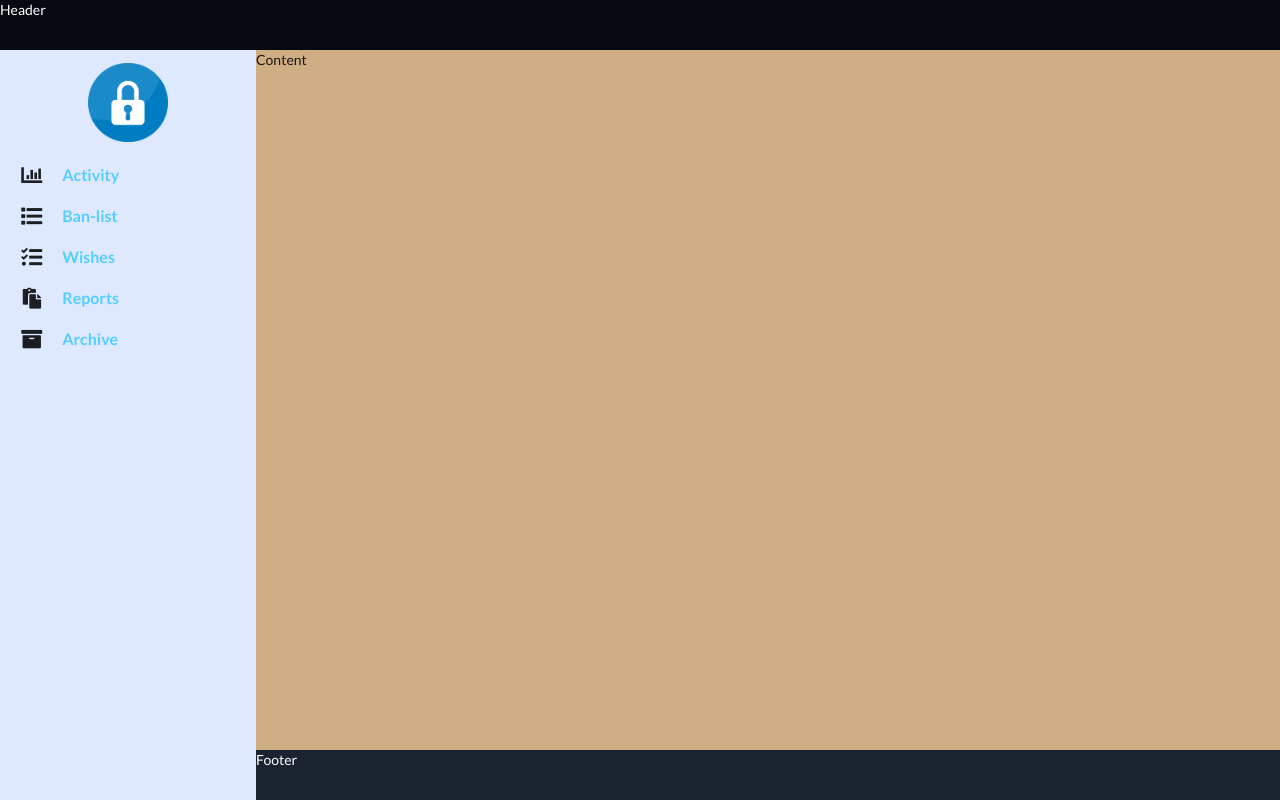
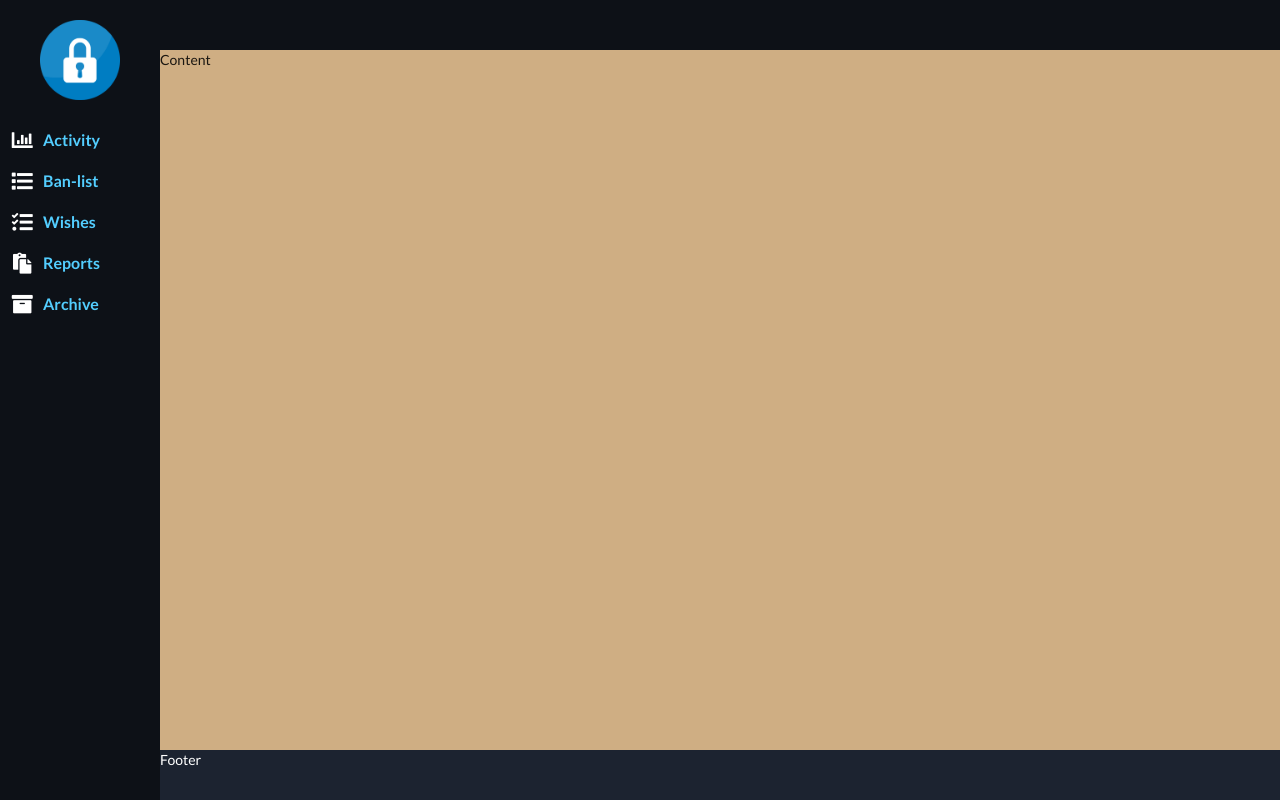
Before and after one commit to f0cuSsss/admin-panel, a React (Create React App) app: page / in a window 1280 px wide. Built offline with nearby package versions, Linux system fonts and the light colour scheme.

Commit message:
Some refactoring with style

```diff
--- a/src/components/App.js
+++ b/src/components/App.js
@@ -3,9 +3,5 @@ import React from 'react'
 import AdminPanel from './AdminPanel'
 
 export default () => {
-    return (
-        <div>
-            <AdminPanel />
-        </div>
-    );
+    return <AdminPanel />
 }
--- a/src/components/Content.js
+++ b/src/components/Content.js
@@ -1,12 +1,10 @@
 import React from 'react'
-
-import '../styles/AdminPanel.css'
 
 class Content extends React.Component {
 
     render() {
         return (
-            <div className="content">
+            <div>
                 Content
             </div>
         );
--- a/src/components/Footer.js
+++ b/src/components/Footer.js
@@ -1,10 +1,8 @@
 import React from 'react'
-
-import '../styles/AdminPanel.css'
 
 export const Footer = () => {
     return (
-        <footer className="footer-bar">
+        <footer>
             Footer
         </footer>
     );
--- a/src/components/Header.js
+++ b/src/components/Header.js
@@ -1,11 +1,9 @@
 import React from 'react'
-
-import '../styles/AdminPanel.css'
 
 export const Header = () => {
     return (
-        <header className="header-bar">
-            Header
+        <header>
+
         </header>
     );
 }
--- a/src/styles/AdminPanel.css
+++ b/src/styles/AdminPanel.css
@@ -9,37 +9,37 @@ html {
     background-color: #dee9ff;
     display: grid;
     min-height: 100vh;
-    grid-template-columns: 1fr 4fr;
+    grid-template-columns: 1fr 7fr;
     grid-template-rows: 50px 3fr 50px;
     /* grid-gap: 0.5em; */
     grid-template-areas:
-        "h h"
+        "nav h"
         "nav c"
         "nav f"
 }
 
-.header-bar {
-    background-color: #06090F;
+.wrap > header {
+    background-color: #0D1117;
     color: white;
     /* grid-column: 1/4; */
     height: 50px;
     grid-area: h;
 }
 
-.footer-bar {
+.wrap > footer {
     background-color: #1c2330;
     color: white;
     /* grid-column: 1/4; */
     grid-area: f;
 }
 
-.content {
+.wrap > div {
     background-color: rgb(207, 174, 131);
     grid-area: c;
 
 }
 
-.navigation-menu {
+.wrap > aside {
     background-color: #0D1117;
     color: white;
     grid-area: nav;
```
Also changed, not shown: 1 other file (tests, documents, lock files or other folders).
